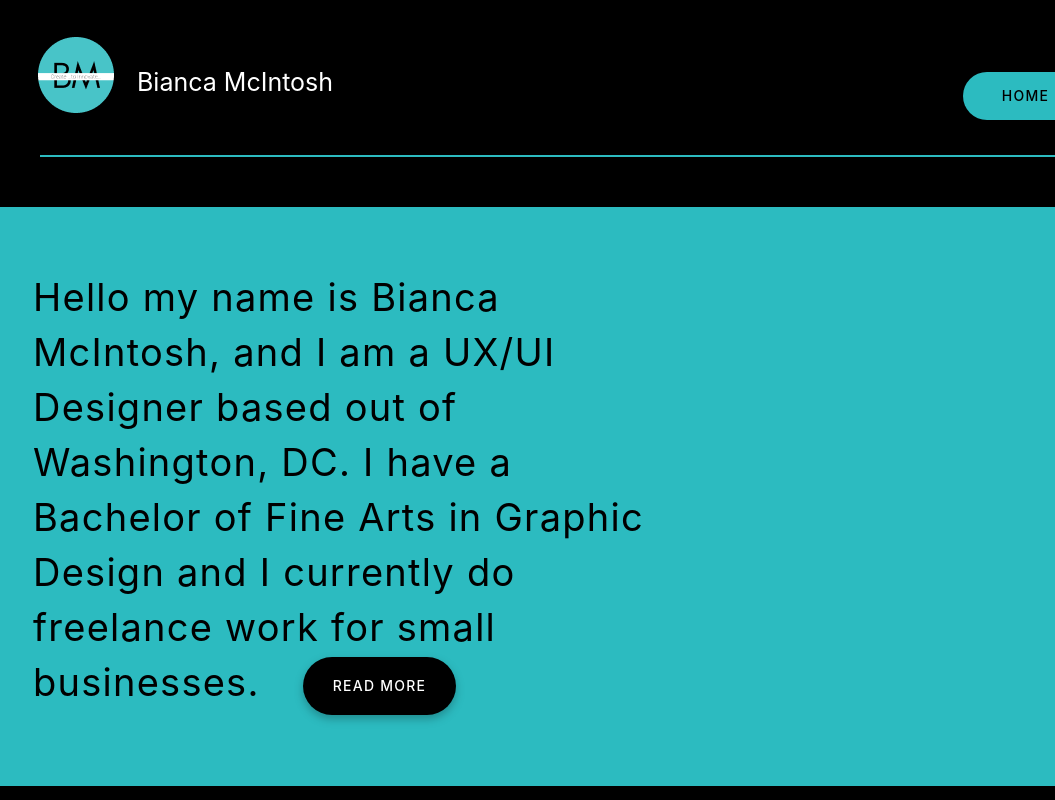
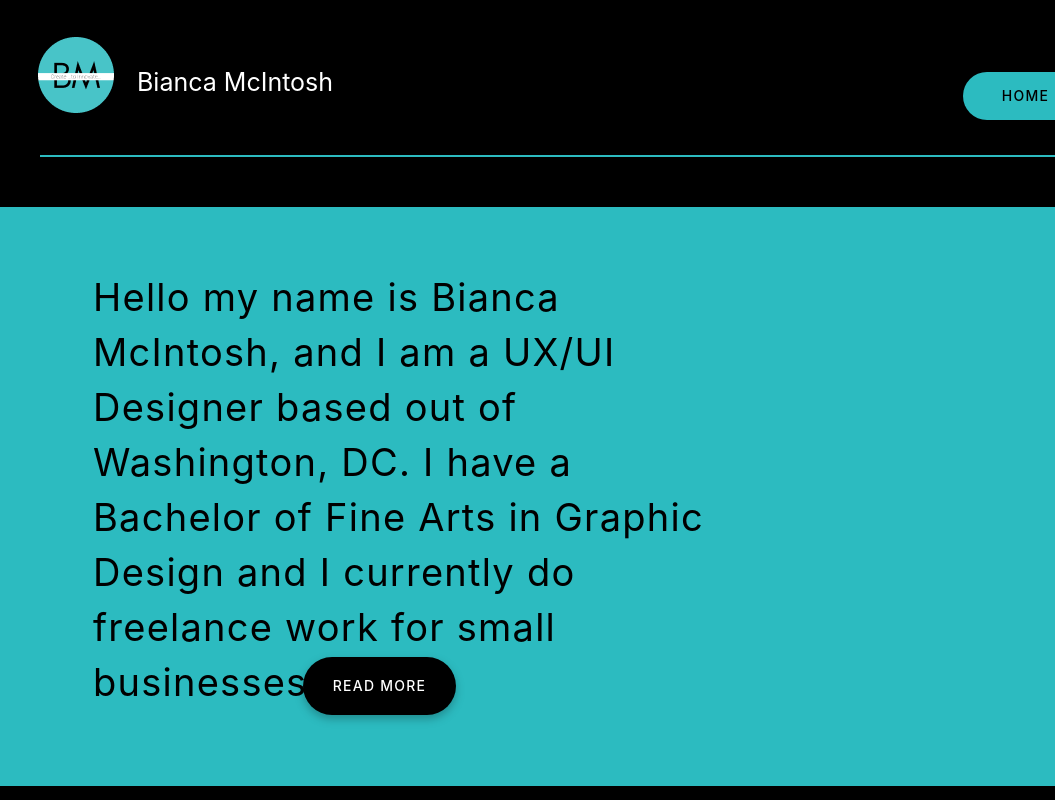
Before and after one commit to BeTheDesign/My_First_Repo-, a plain HTML site: page index.html in a window 1280 px wide. Shown: the top 800 px of the page, 0-1055 px from the left. Drawn offline with nearby package versions, Linux system fonts and the light colour scheme.

Commit message:
updated spacing.

```diff
--- a/css/style.css
+++ b/css/style.css
@@ -132,7 +132,7 @@ Left: 995px;
   position: absolute;
   width: 650px;
   height: 460px;
-  left: 60px;
+  left: 120px;
   top: 0px;
   font-family: -apple-system, BlinkMacSystemFont, 'Segoe UI', Roboto, Oxygen, Ubuntu, Cantarell, 'Open Sans', 'Helvetica Neue', sans-serif;
   font-style: normal;
```
